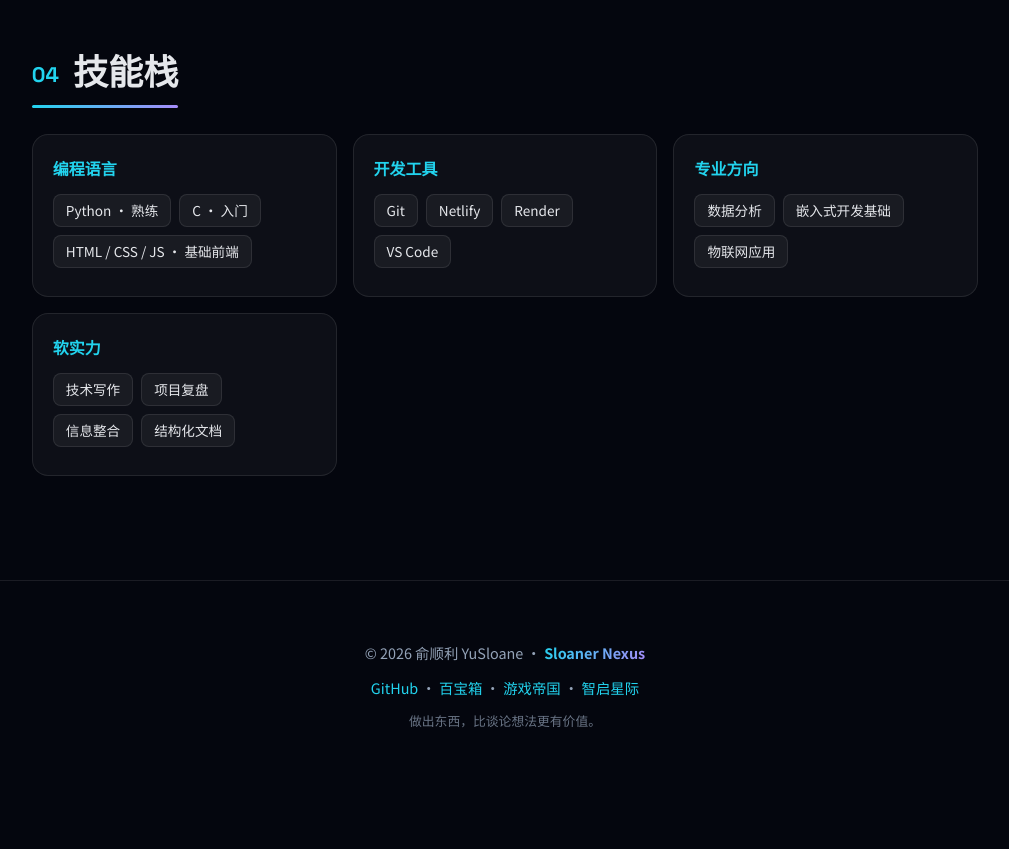
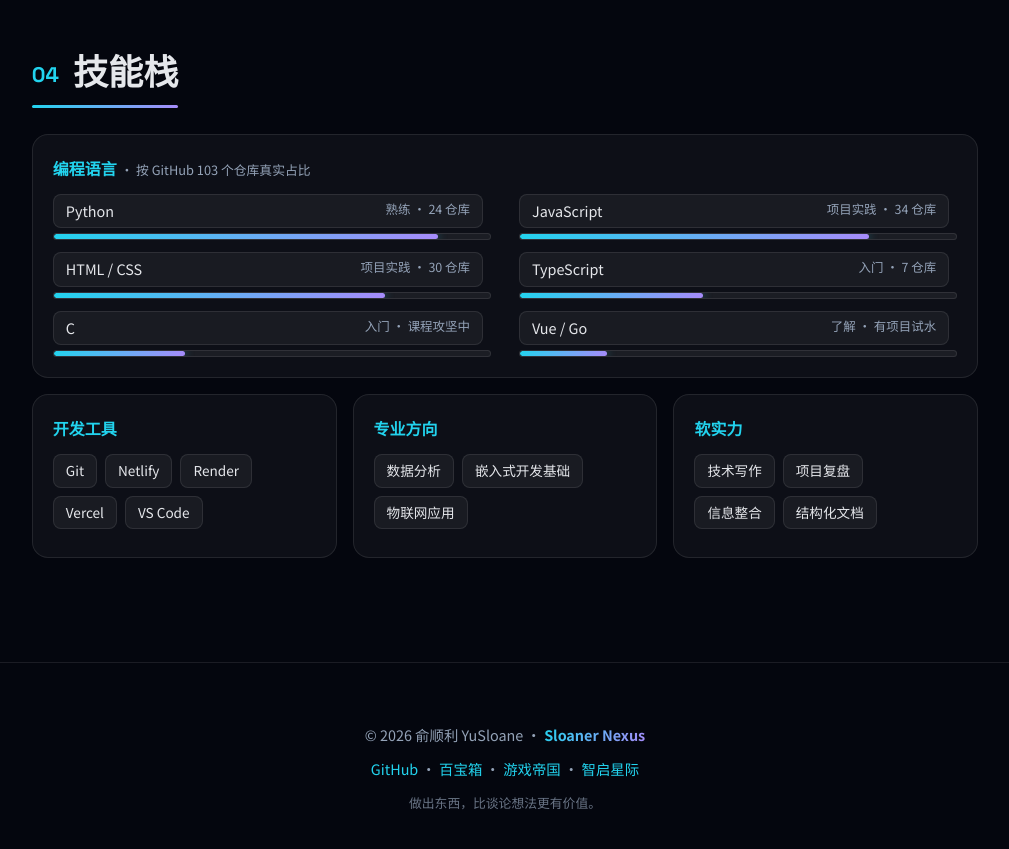
Before and after one commit to xinxi2024/personalShowWebsite_Yusloaner0199, a plain HTML site: page index.html in a window 1280 px wide. Shown: the part 5760-6609 px from the top of the page, without its empty margins (135-1144 px from the left). Before the commit the page ends 6532 px from the top, so only its background shows below. Drawn offline with Linux system fonts and the light colour scheme.

Commit message:
feat: 技能栈升级动画进度条（按 GitHub 真实语言占比）+ 移动菜单 Esc/aria 优化 + README 同步

```diff
--- a/assets/css/style.css
+++ b/assets/css/style.css
@@ -392,6 +392,24 @@ body.has-cursor .cursor-glow { opacity: 1; }
   transition: border-color .2s, transform .2s;
 }
 .skills__group span:hover { border-color: var(--purple); transform: translateY(-2px); }
+.skills__group--wide { grid-column: 1 / -1; }
+.skills__group small { color: var(--muted); font-weight: 400; font-size: .8rem; }
+
+/* 技能进度条 */
+.skill-bars { display: grid; grid-template-columns: repeat(auto-fit, minmax(300px, 1fr)); gap: 12px 28px; }
+.skill-bar span { display: flex; justify-content: space-between; font-size: .9rem; margin-bottom: 5px; }
+.skill-bar em { font-style: normal; color: var(--muted); font-size: .78rem; }
+.skill-bar__track {
+  height: 7px; border-radius: 4px; overflow: hidden;
+  background: rgba(255, 255, 255, .06); border: 1px solid var(--card-border);
+}
+.skill-bar__track i {
+  display: block; height: 100%; width: 0; border-radius: 4px;
+  background: var(--grad);
+  box-shadow: 0 0 10px rgba(34, 211, 238, .5);
+  transition: width 1.1s cubic-bezier(.65, 0, .35, 1);
+}
+.section.is-visible .skill-bar__track i { width: var(--w); }
 
 /* ---------- 页脚 ---------- */
 .footer {
--- a/assets/js/main.js
+++ b/assets/js/main.js
@@ -305,11 +305,17 @@ const counterIO = new IntersectionObserver(entries => {
 }, { threshold: 0.6 });
 document.querySelectorAll("[data-count]").forEach(el => counterIO.observe(el));
 
-/* ---------- 移动端菜单 ---------- */
-document.getElementById("navToggle").addEventListener("click", () =>
-  document.getElementById("navLinks").classList.toggle("is-open"));
-document.querySelectorAll("#navLinks a").forEach(a =>
-  a.addEventListener("click", () => document.getElementById("navLinks").classList.remove("is-open")));
+/* ---------- 移动端菜单（含 Esc 关闭 + aria 状态） ---------- */
+const navToggle = document.getElementById("navToggle");
+const navLinks = document.getElementById("navLinks");
+function setMenu(open) {
+  navLinks.classList.toggle("is-open", open);
+  navToggle.setAttribute("aria-expanded", open);
+  navToggle.textContent = open ? "✕" : "☰";
+}
+navToggle.addEventListener("click", () => setMenu(!navLinks.classList.contains("is-open")));
+navLinks.querySelectorAll("a").forEach(a => a.addEventListener("click", () => setMenu(false)));
+addEventListener("keydown", e => { if (e.key === "Escape") setMenu(false); });
 
 /* ---------- 彩蛋：切走标签页时替换标题 ---------- */
 const originalTitle = document.title;
--- a/index.html
+++ b/index.html
@@ -138,8 +138,18 @@
     <section class="section reveal" id="skills">
       <h2 class="section__title"><em>04</em>技能栈</h2>
       <div class="skills">
-        <div class="skills__group spot"><b>编程语言</b><div><span>Python · 熟练</span><span>C · 入门</span><span>HTML / CSS / JS · 基础前端</span></div></div>
-        <div class="skills__group spot"><b>开发工具</b><div><span>Git</span><span>Netlify</span><span>Render</span><span>VS Code</span></div></div>
+        <div class="skills__group spot skills__group--wide">
+          <b>编程语言 <small>· 按 GitHub 103 个仓库真实占比</small></b>
+          <div class="skill-bars">
+            <div class="skill-bar"><span>Python<em>熟练 · 24 仓库</em></span><div class="skill-bar__track"><i style="--w:88%"></i></div></div>
+            <div class="skill-bar"><span>JavaScript<em>项目实践 · 34 仓库</em></span><div class="skill-bar__track"><i style="--w:80%"></i></div></div>
+            <div class="skill-bar"><span>HTML / CSS<em>项目实践 · 30 仓库</em></span><div class="skill-bar__track"><i style="--w:76%"></i></div></div>
+            <div class="skill-bar"><span>TypeScript<em>入门 · 7 仓库</em></span><div class="skill-bar__track"><i style="--w:42%"></i></div></div>
+            <div class="skill-bar"><span>C<em>入门 · 课程攻坚中</em></span><div class="skill-bar__track"><i style="--w:30%"></i></div></div>
+            <div class="skill-bar"><span>Vue / Go<em>了解 · 有项目试水</em></span><div class="skill-bar__track"><i style="--w:20%"></i></div></div>
+          </div>
+        </div>
+        <div class="skills__group spot"><b>开发工具</b><div><span>Git</span><span>Netlify</span><span>Render</span><span>Vercel</span><span>VS Code</span></div></div>
         <div class="skills__group spot"><b>专业方向</b><div><span>数据分析</span><span>嵌入式开发基础</span><span>物联网应用</span></div></div>
         <div class="skills__group spot"><b>软实力</b><div><span>技术写作</span><span>项目复盘</span><span>信息整合</span><span>结构化文档</span></div></div>
       </div>
```
Also changed, not shown: README.md.
